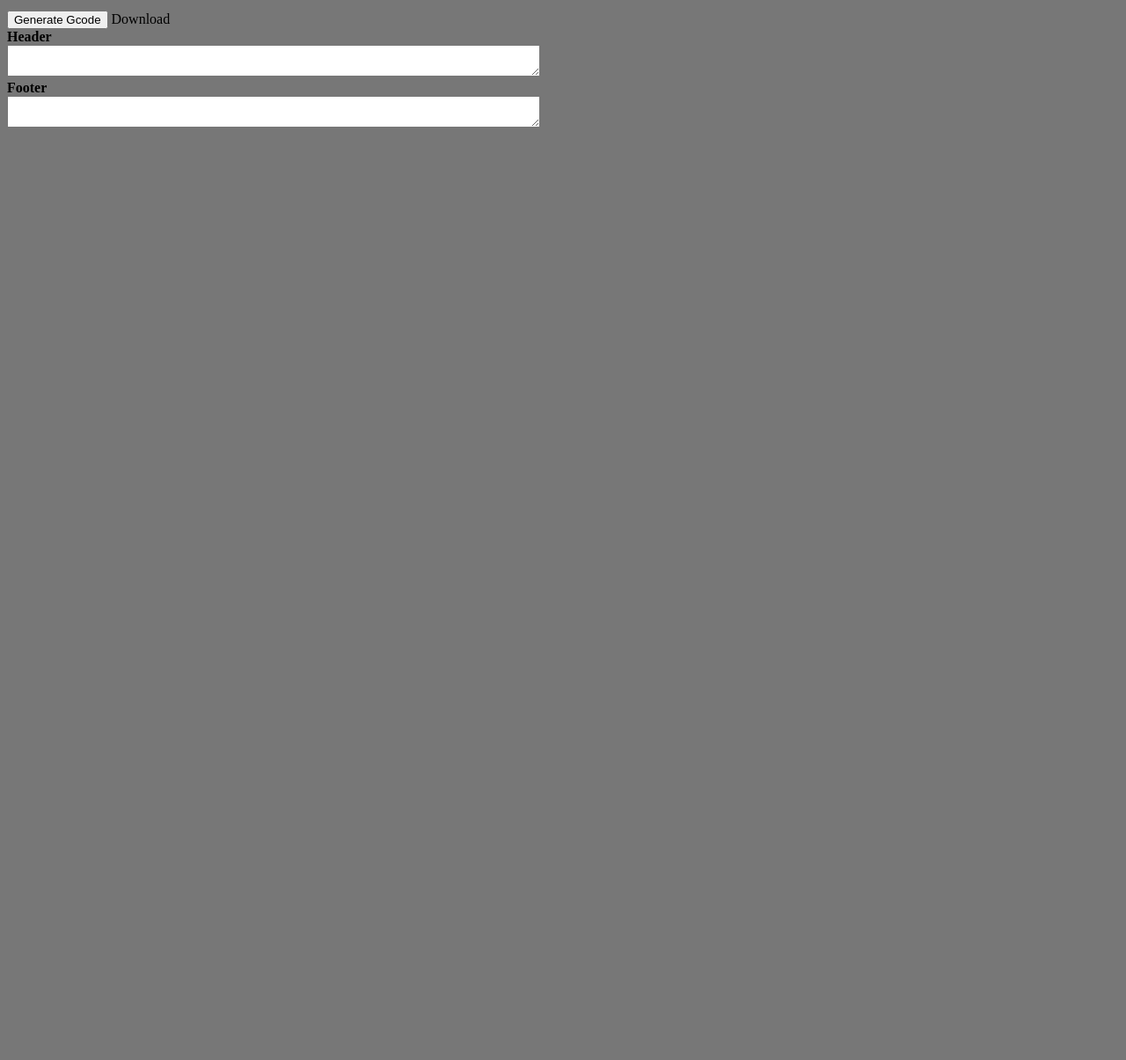
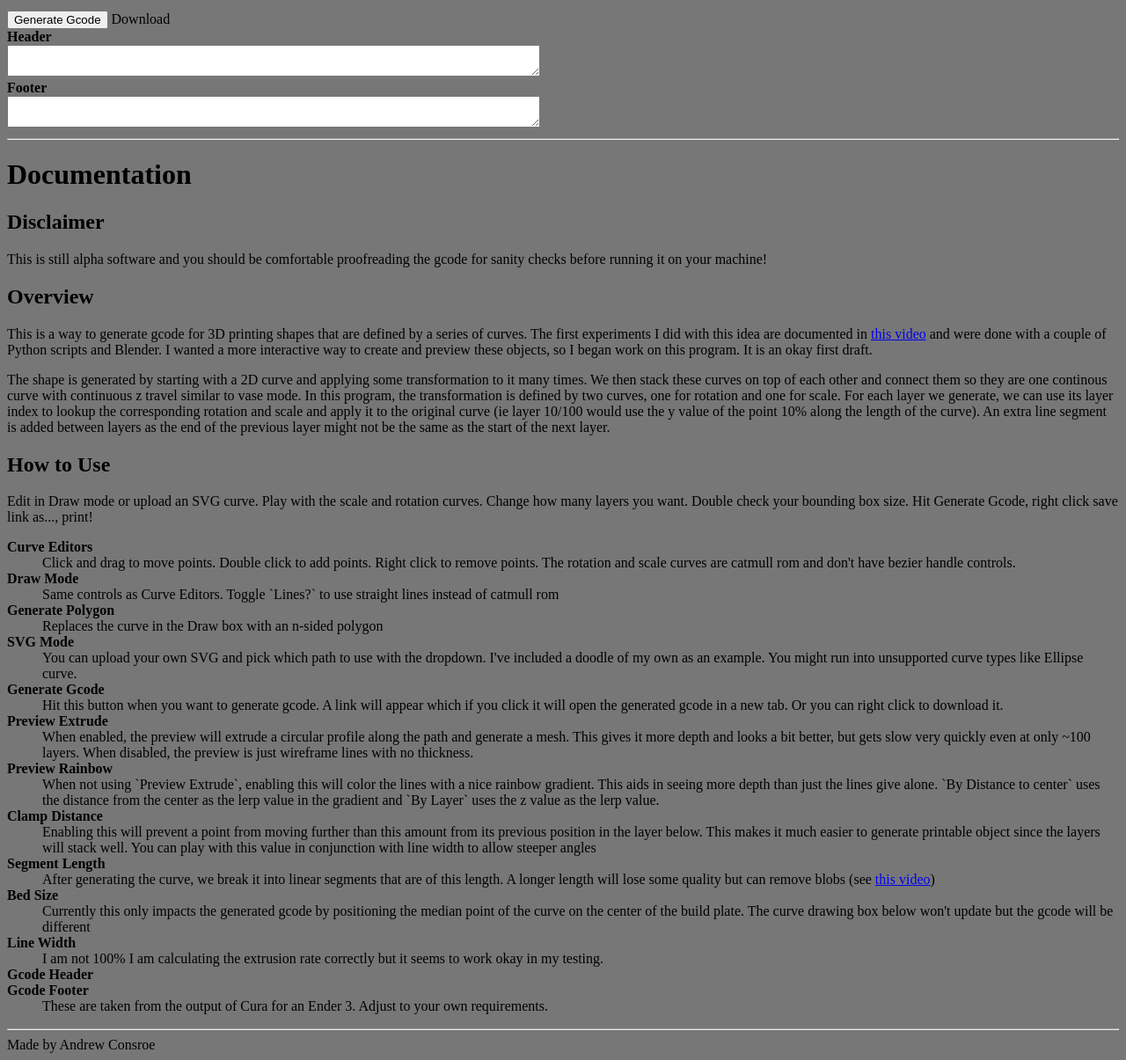
Before and after one commit to aconz2/bezier-slicer, a plain HTML site: page index.html in a window 1280 px wide. Shown: the part 500-1705 px from the top of the page at 88% size. Before the commit the page ends 800 px from the top, so only its background shows below. Drawn offline with nearby package versions, Linux system fonts and the light colour scheme.

Commit message:
add documentation

```diff
--- a/index.html
+++ b/index.html
@@ -44,6 +44,7 @@
                 margin: 0;
             }
             .mono {font-family: monospace;}
+            dt {font-weight: bold;}
 		</style>
 	</head>
 	<body>
@@ -150,6 +151,51 @@
           <textarea id="gcodeFooter"></textarea>
         </div>
       </div>
+
+      <hr />
+      <div>
+        <h1>Documentation</h1>
+        <h2>Disclaimer</h2>
+        <p>This is still alpha software and you should be comfortable proofreading the gcode for sanity checks before running it on your machine!</p>
+        <h2>Overview</h2>
+        <p>
+          This is a way to generate gcode for 3D printing shapes that are defined by a series of curves. The first experiments I did with this idea are documented in <a href="https://youtu.be/URXHzZXJTfo">this video</a> and were done with a couple of Python scripts and Blender. I wanted a more interactive way to create and preview these objects, so I began work on this program. It is an okay first draft.
+        </p>
+        <p>
+          The shape is generated by starting with a 2D curve and applying some transformation to it many times. We then stack these curves on top of each other and connect them so they are one continous curve with continuous z travel similar to vase mode. In this program, the transformation is defined by two curves, one for rotation and one for scale. For each layer we generate, we can use its layer index to lookup the corresponding rotation and scale and apply it to the original curve (ie layer 10/100 would use the y value of the point 10% along the length of the curve). An extra line segment is added between layers as the end of the previous layer might not be the same as the start of the next layer.
+        </p>
+        <h2>How to Use</h2>
+        <p>Edit in Draw mode or upload an SVG curve. Play with the scale and rotation curves. Change how many layers you want. Double check your bounding box size. Hit Generate Gcode, right click save link as..., print!</p>
+        <dl>
+          <dt>Curve Editors</dt>
+          <dd>Click and drag to move points. Double click to add points. Right click to remove points. The rotation and scale curves are catmull rom and don't have bezier handle controls.</dd>
+          <dt>Draw Mode</dt>
+          <dd>Same controls as Curve Editors. Toggle `Lines?` to use straight lines instead of catmull rom</dd>
+          <dt>Generate Polygon</dt>
+          <dd>Replaces the curve in the Draw box with an n-sided polygon</dd>
+          <dt>SVG Mode</dt>
+          <dd>You can upload your own SVG and pick which path to use with the dropdown. I've included a doodle of my own as an example. You might run into unsupported curve types like Ellipse curve.</dd>
+          <dt>Generate Gcode</dt>
+          <dd>Hit this button when you want to generate gcode. A link will appear which if you click it will open the generated gcode in a new tab. Or you can right click to download it.</dd>
+          <dt>Preview Extrude</dt>
+          <dd>When enabled, the preview will extrude a circular profile along the path and generate a mesh. This gives it more depth and looks a bit better, but gets slow very quickly even at only ~100 layers. When disabled, the preview is just wireframe lines with no thickness.</dd>
+          <dt>Preview Rainbow</dt>
+          <dd>When not using `Preview Extrude`, enabling this will color the lines with a nice rainbow gradient. This aids in seeing more depth than just the lines give alone. `By Distance to center` uses the distance from the center as the lerp value in the gradient and `By Layer` uses the z value as the lerp value.</dd>
+          <dt>Clamp Distance</dt>
+          <dd>Enabling this will prevent a point from moving further than this amount from its previous position in the layer below. This makes it much easier to generate printable object since the layers will stack well. You can play with this value in conjunction with line width to allow steeper angles</dd>
+          <dt>Segment Length</dt>
+          <dd>After generating the curve, we break it into linear segments that are of this length. A longer length will lose some quality but can remove blobs (see <a href="https://www.youtube.com/watch?v=Hvw3DrVAeTA">this video</a>)</dd>
+          <dt>Bed Size</dt>
+          <dd>Currently this only impacts the generated gcode by positioning the median point of the curve on the center of the build plate. The curve drawing box below won't update but the gcode will be different</dd>
+          <dt>Line Width</dt>
+          <dd>I am not 100% I am calculating the extrusion rate correctly but it seems to work okay in my testing.</dd>
+          <dt>Gcode Header</dt>
+          <dt>Gcode Footer</dt>
+          <dd>These are taken from the output of Cura for an Ender 3. Adjust to your own requirements.</dd>
+        </dl>
+      </div>
+      <hr />
+      <footer>Made by Andrew Consroe</footer>
 	  <script src="./main.js" type="module"></script>
 	</body>
 </html>
```
Also changed, not shown: main.js (+18 -0 lines).
